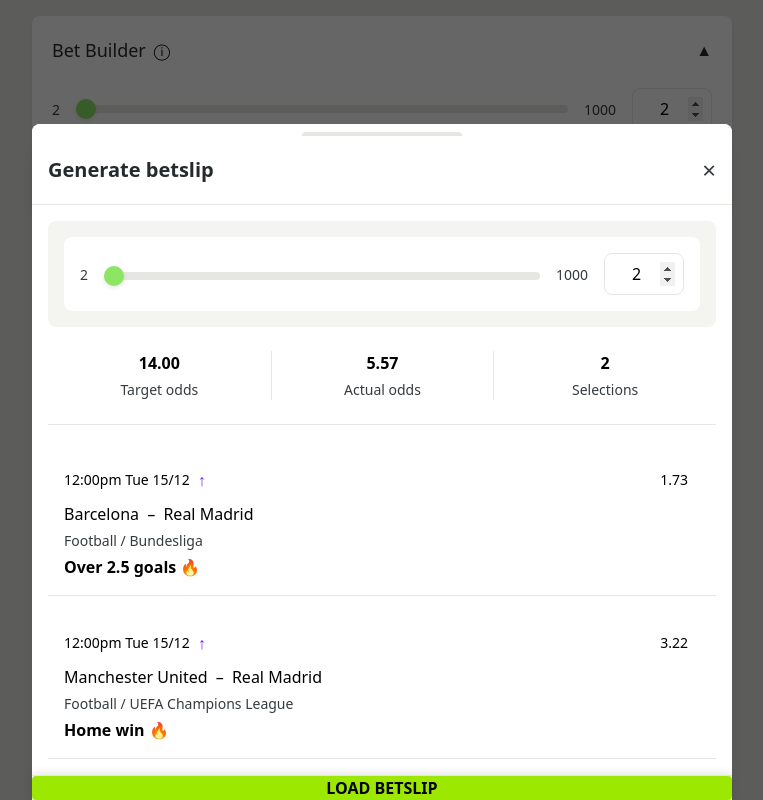
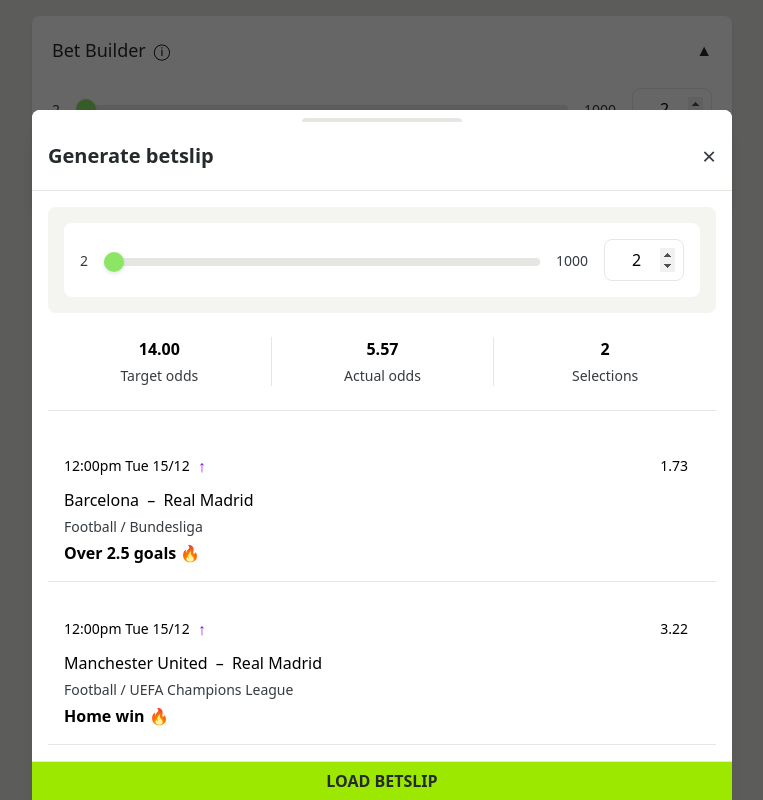
Before and after one commit to tomzdon/design-system, a React (Vite) app: page / in a window 1280 px wide. Both pictures are taken after a click on the button "GENERATE". Shown: the whole page, without its empty margins (258-1021 px from the left). Built offline with nearby package versions, Linux system fonts and the light colour scheme.

Commit message:
Restored to 'b495eb5bff31fedce935432962b8b09a32022f8d'
Replit-Restored-To: b495eb5bff31fedce935432962b8b09a32022f8d

```diff
--- a/src/App.scss
+++ b/src/App.scss
@@ -101,30 +101,6 @@
   }
 }
 
-.sticky-bottom-container {
-  position: sticky;
-  bottom: 0;
-  background: var(--white);
-  box-shadow: 0 -2px 8px rgba(0, 0, 0, 0.1);
-  padding: var(--md);
-  border-top: 1px solid var(--lighter);
-  z-index: 10;
-}
-
-.betslip-button {
-  background: var(--success);
-  border-radius: 4px;
-  font-weight: bold;
-  text-transform: uppercase;
-  padding: var(--md);
-  width: 100%;
-  transition: background 0.2s;
-
-  &:hover {
-    background: var(--success-dark);
-  }
-}
-
 input[type="number"] {
 
   &::-webkit-inner-spin-button,
--- a/src/components/BetslipModal/BetslipModal.tsx
+++ b/src/components/BetslipModal/BetslipModal.tsx
@@ -170,10 +170,12 @@
           </div>
         </div>
 
-        <div className="sticky-bottom-container">
-          <button className="betslip-button">
-            LOAD BETSLIP
-          </button>
+        <div className="sticky bottom-0 z-10 bg-white border-t border-lighter">
+          <Button
+            title="LOAD BETSLIP"
+            variant="primary"
+            className="w-full py-4 uppercase font-bold text-darker"
+          />
         </div>
       </div>
     </div>
```
